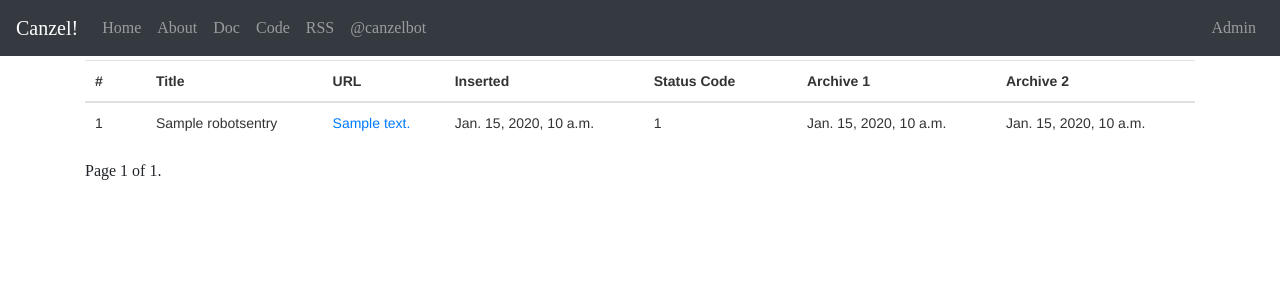
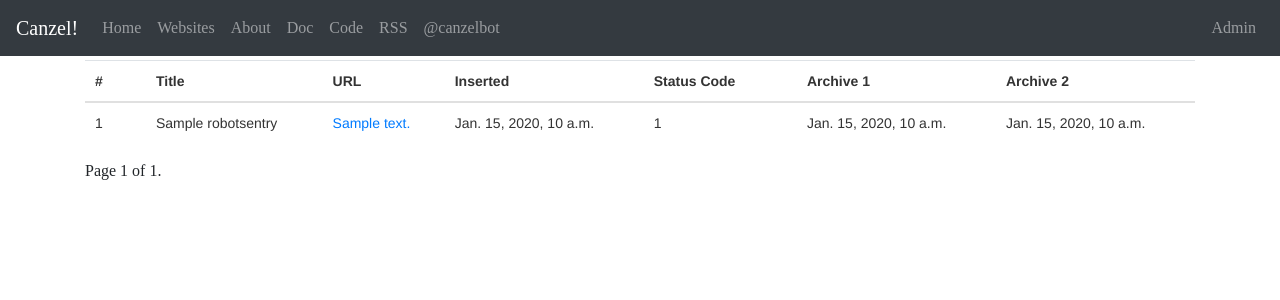
Before and after one commit to sowdust/canzel, a Django app: page / in a window 1280 px wide. Shown: the top 300 px of the page. Run offline with Django 3.2, Linux system fonts and the light colour scheme; tables that the repository leaves empty hold one stand-in row (values such as "Sample post"); some libraries are stand-ins or nearby versions.

Commit message:
links in header

```diff
--- a/robotsmonitor/templates/base.html
+++ b/robotsmonitor/templates/base.html
@@ -51,6 +51,7 @@
         <div class="collapse navbar-collapse" id="navbarCollapse">
           <ul class="navbar-nav mr-auto">
             <li class="nav-item"><a class="nav-link" href="{% url 'index' %}">Home</a></li>
+            <li class="nav-item"><a class="nav-link" href="/websites">Websites</a></li>
             <li class="nav-item"><a class="nav-link" href="/about">About</a></li>
             <li class="nav-item"><a class="nav-link" href="/docs/">Doc</a></li>
             <li class="nav-item"><a class="nav-link" href="https://github.com/sowdust/canzel">Code</a></li>
```
